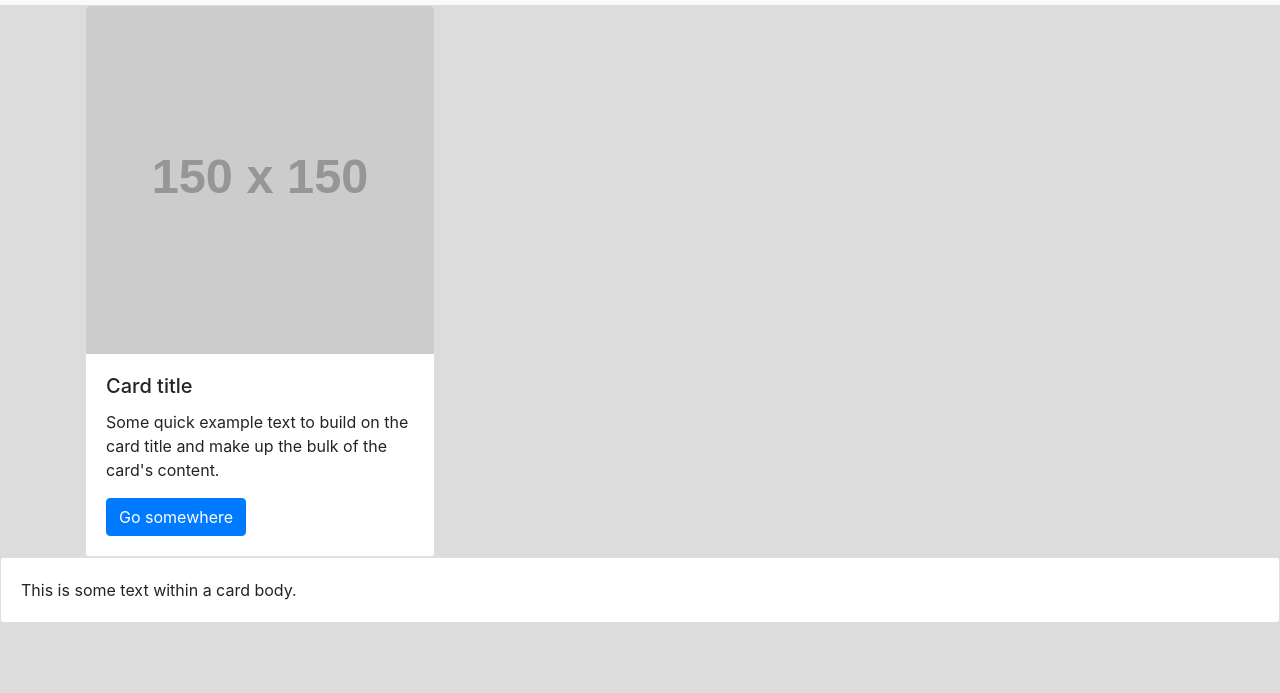
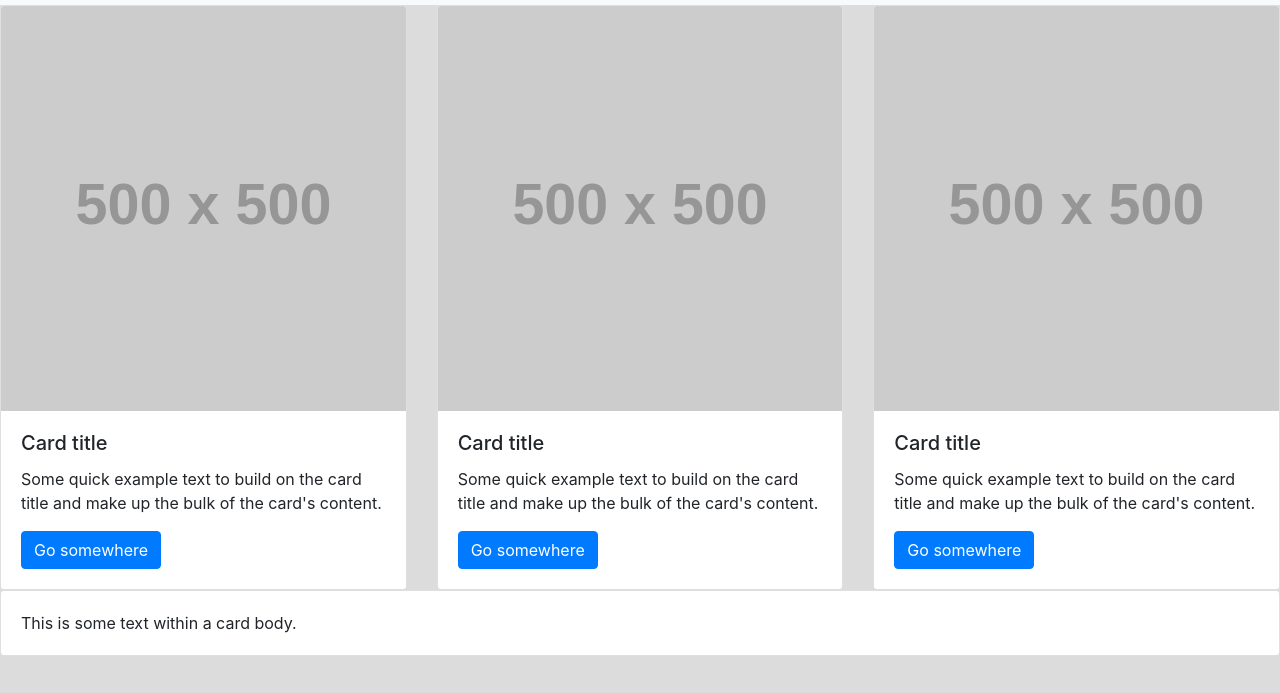
Before and after one commit to jolarios96/Resource-Portal, a plain HTML site: page index.html in a window 1280 px wide. Shown: the part 51-744 px from the top of the page. Drawn offline with nearby package versions, Linux system fonts and the light colour scheme; placeholder pictures from the web are drawn by us.

Commit message:
bootstrap experimentation

```diff
--- a/index.html
+++ b/index.html
@@ -8,7 +8,8 @@
   <meta charset="UTF-8">
 
   <!-- bootstrap -->
-    <link rel="stylesheet" href="https://stackpath.bootstrapcdn.com/bootstrap/4.1.3/css/bootstrap.min.css" integrity="sha384-MCw98/SFnGE8fJT3GXwEOngsV7Zt27NXFoaoApmYm81iuXoPkFOJwJ8ERdknLPMO" crossorigin="anonymous">
+  <link rel="stylesheet" href="https://stackpath.bootstrapcdn.com/bootstrap/4.1.3/css/bootstrap.min.css" integrity="sha384-MCw98/SFnGE8fJT3GXwEOngsV7Zt27NXFoaoApmYm81iuXoPkFOJwJ8ERdknLPMO"
+    crossorigin="anonymous">
 
   <!-- local styles -->
   <link rel="stylesheet" type="text/css" href="assets/css/style.css">
@@ -19,7 +20,8 @@
   <!-- Bootstrap Navbar -->
   <nav class="navbar navbar-expand-lg navbar-light bg-light">
     <a class="navbar-brand" href="#">Navbar</a>
-        <button class="navbar-toggler" type="button" data-toggle="collapse" data-target="#navbarSupportedContent" aria-controls="navbarSupportedContent" aria-expanded="false" aria-label="Toggle navigation">
+    <button class="navbar-toggler" type="button" data-toggle="collapse" data-target="#navbarSupportedContent"
+      aria-controls="navbarSupportedContent" aria-expanded="false" aria-label="Toggle navigation">
       <span class="navbar-toggler-icon"></span>
     </button>
 
@@ -32,7 +34,8 @@
           <a class="nav-link" href="#">Link</a>
         </li>
         <li class="nav-item dropdown">
-              <a class="nav-link dropdown-toggle" href="#" id="navbarDropdown" role="button" data-toggle="dropdown" aria-haspopup="true" aria-expanded="false">
+          <a class="nav-link dropdown-toggle" href="#" id="navbarDropdown" role="button" data-toggle="dropdown"
+            aria-haspopup="true" aria-expanded="false">
             Dropdown
           </a>
           <div class="dropdown-menu" aria-labelledby="navbarDropdown">
@@ -56,25 +59,44 @@
 
 
   <!-- Website Content -->
-        <div class="container">
   <div class="row">
+
     <div class="col-sm">
       <div class="card">
-                        <img class="card-img-top" src="https://via.placeholder.com/150" alt="Card image cap">
+        <img class="card-img-top" src="https://via.placeholder.com/500" alt="Card image cap">
         <div class="card-body">
           <h5 class="card-title">Card title</h5>
-                            <p class="card-text">Some quick example text to build on the card title and make up the bulk of the card's content.</p>
+          <p class="card-text">Some quick example text to build on the card title and make up the bulk of the card's
+            content.</p>
           <a href="#" class="btn btn-primary">Go somewhere</a>
         </div>
       </div>
     </div>
+
     <div class="col-sm">
-
-                </div>
-                <div class="col-sm">
-
+      <div class="card">
+        <img class="card-img-top" src="https://via.placeholder.com/500" alt="Card image cap">
+        <div class="card-body">
+          <h5 class="card-title">Card title</h5>
+          <p class="card-text">Some quick example text to build on the card title and make up the bulk of the card's
+            content.</p>
+          <a href="#" class="btn btn-primary">Go somewhere</a>
         </div>
       </div>
+    </div>
+
+    <div class="col-sm">
+      <div class="card">
+        <img class="card-img-top" src="https://via.placeholder.com/500" alt="Card image cap">
+        <div class="card-body">
+          <h5 class="card-title">Card title</h5>
+          <p class="card-text">Some quick example text to build on the card title and make up the bulk of the card's
+            content.</p>
+          <a href="#" class="btn btn-primary">Go somewhere</a>
+        </div>
+      </div>
+    </div>
+
   </div>
 
   <div class="card">
@@ -85,9 +107,12 @@
   <!--  -->
 
   <!-- Bootstrap Scripts -->
-        <script src="https://code.jquery.com/jquery-3.3.1.slim.min.js" integrity="sha384-q8i/X+965DzO0rT7abK41JStQIAqVgRVzpbzo5smXKp4YfRvH+8abtTE1Pi6jizo" crossorigin="anonymous"></script>
-        <script src="https://cdnjs.cloudflare.com/ajax/libs/popper.js/1.14.3/umd/popper.min.js" integrity="sha384-ZMP7rVo3mIykV+2+9J3UJ46jBk0WLaUAdn689aCwoqbBJiSnjAK/l8WvCWPIPm49" crossorigin="anonymous"></script>
-        <script src="https://stackpath.bootstrapcdn.com/bootstrap/4.1.3/js/bootstrap.min.js" integrity="sha384-ChfqqxuZUCnJSK3+MXmPNIyE6ZbWh2IMqE241rYiqJxyMiZ6OW/JmZQ5stwEULTy" crossorigin="anonymous"></script>
+  <script src="https://code.jquery.com/jquery-3.3.1.slim.min.js" integrity="sha384-q8i/X+965DzO0rT7abK41JStQIAqVgRVzpbzo5smXKp4YfRvH+8abtTE1Pi6jizo"
+    crossorigin="anonymous"></script>
+  <script src="https://cdnjs.cloudflare.com/ajax/libs/popper.js/1.14.3/umd/popper.min.js" integrity="sha384-ZMP7rVo3mIykV+2+9J3UJ46jBk0WLaUAdn689aCwoqbBJiSnjAK/l8WvCWPIPm49"
+    crossorigin="anonymous"></script>
+  <script src="https://stackpath.bootstrapcdn.com/bootstrap/4.1.3/js/bootstrap.min.js" integrity="sha384-ChfqqxuZUCnJSK3+MXmPNIyE6ZbWh2IMqE241rYiqJxyMiZ6OW/JmZQ5stwEULTy"
+    crossorigin="anonymous"></script>
 </body>
 
 </html>
```
Lines whose indentation alone changed are shown as unchanged.
